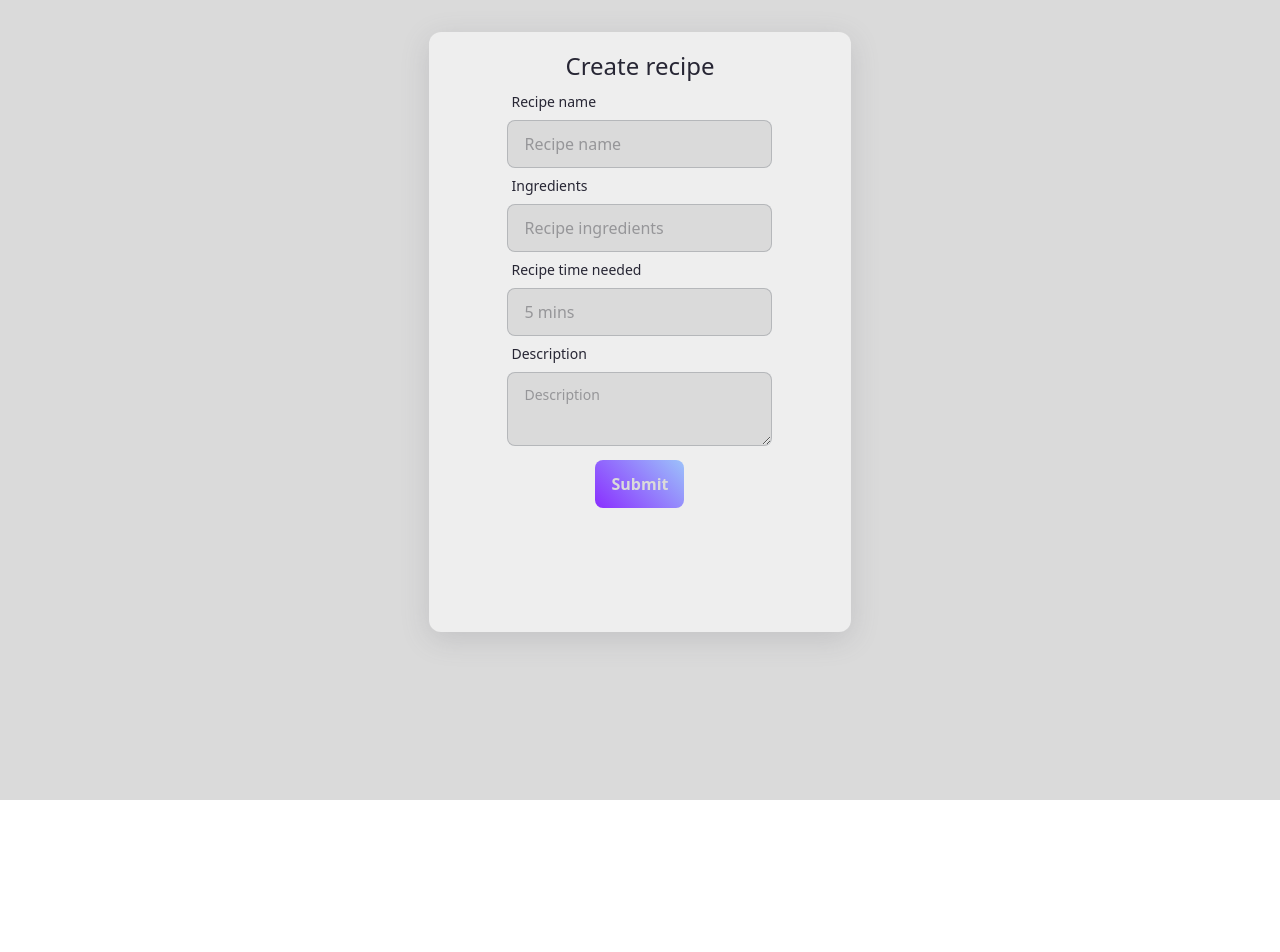
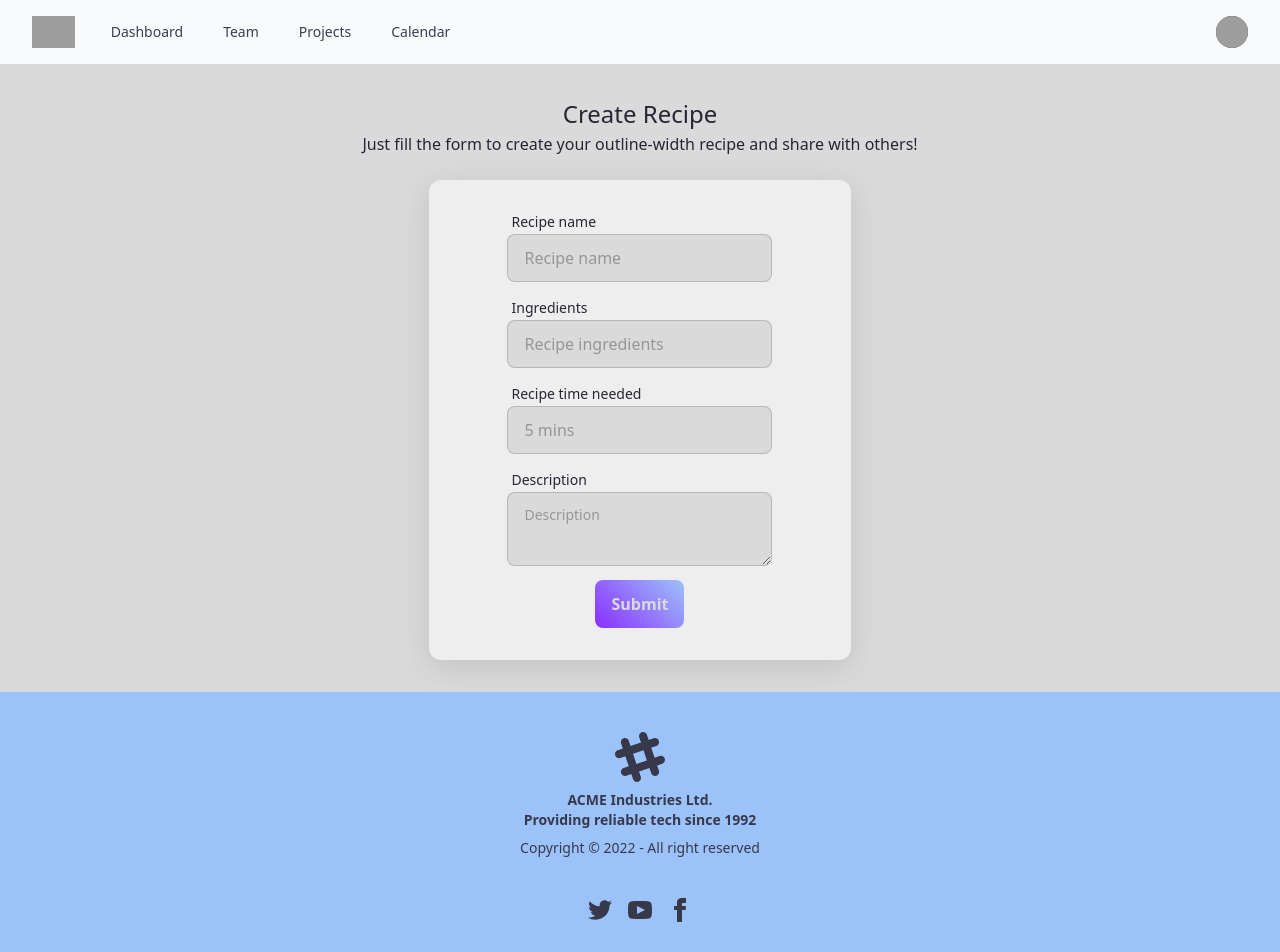
Before and after one commit to csgreg/recipe-frontend, a SvelteKit app: page /create-recipe in a window 1280 px wide. Shown: the top 952 px of the page. Before the commit the page ends 800 px from the top, so only its background shows below. Built offline with nearby package versions, Linux system fonts and the light colour scheme; grey boxes are pictures that could not be loaded.

Commit message:
now it look like a real page

```diff
--- /dev/null
+++ b/src/components/footer/footer.svelte
@@ -0,0 +1,68 @@
+<footer class="footer footer-center p-10 bg-primary text-primary-content">
+	<div>
+		<svg
+			width="50"
+			height="50"
+			viewBox="0 0 24 24"
+			xmlns="http://www.w3.org/2000/svg"
+			fill-rule="evenodd"
+			clip-rule="evenodd"
+			class="inline-block fill-current"
+			><path
+				d="M22.672 15.226l-2.432.811.841 2.515c.33 1.019-.209 2.127-1.23 2.456-1.15.325-2.148-.321-2.463-1.226l-.84-2.518-5.013 1.677.84 2.517c.391 1.203-.434 2.542-1.831 2.542-.88 0-1.601-.564-1.86-1.314l-.842-2.516-2.431.809c-1.135.328-2.145-.317-2.463-1.229-.329-1.018.211-2.127 1.231-2.456l2.432-.809-1.621-4.823-2.432.808c-1.355.384-2.558-.59-2.558-1.839 0-.817.509-1.582 1.327-1.846l2.433-.809-.842-2.515c-.33-1.02.211-2.129 1.232-2.458 1.02-.329 2.13.209 2.461 1.229l.842 2.515 5.011-1.677-.839-2.517c-.403-1.238.484-2.553 1.843-2.553.819 0 1.585.509 1.85 1.326l.841 2.517 2.431-.81c1.02-.33 2.131.211 2.461 1.229.332 1.018-.21 2.126-1.23 2.456l-2.433.809 1.622 4.823 2.433-.809c1.242-.401 2.557.484 2.557 1.838 0 .819-.51 1.583-1.328 1.847m-8.992-6.428l-5.01 1.675 1.619 4.828 5.011-1.674-1.62-4.829z"
+			/></svg
+		>
+		<p class="font-bold">
+			ACME Industries Ltd. <br />Providing reliable tech since 1992
+		</p>
+		<p>Copyright © 2022 - All right reserved</p>
+	</div>
+	<div>
+		<div class="grid grid-flow-col gap-4">
+			<a
+				><svg
+					xmlns="http://www.w3.org/2000/svg"
+					width="24"
+					height="24"
+					viewBox="0 0 24 24"
+					class="fill-current"
+					><path
+						d="M24 4.557c-.883.392-1.832.656-2.828.775 1.017-.609 1.798-1.574 2.165-2.724-.951.564-2.005.974-3.127 1.195-.897-.957-2.178-1.555-3.594-1.555-3.179 0-5.515 2.966-4.797 6.045-4.091-.205-7.719-2.165-10.148-5.144-1.29 2.213-.669 5.108 1.523 6.574-.806-.026-1.566-.247-2.229-.616-.054 2.281 1.581 4.415 3.949 4.89-.693.188-1.452.232-2.224.084.626 1.956 2.444 3.379 4.6 3.419-2.07 1.623-4.678 2.348-7.29 2.04 2.179 1.397 4.768 2.212 7.548 2.212 9.142 0 14.307-7.721 13.995-14.646.962-.695 1.797-1.562 2.457-2.549z"
+					/></svg
+				></a
+			>
+			<a
+				><svg
+					xmlns="http://www.w3.org/2000/svg"
+					width="24"
+					height="24"
+					viewBox="0 0 24 24"
+					class="fill-current"
+					><path
+						d="M19.615 3.184c-3.604-.246-11.631-.245-15.23 0-3.897.266-4.356 2.62-4.385 8.816.029 6.185.484 8.549 4.385 8.816 3.6.245 11.626.246 15.23 0 3.897-.266 4.356-2.62 4.385-8.816-.029-6.185-.484-8.549-4.385-8.816zm-10.615 12.816v-8l8 3.993-8 4.007z"
+					/></svg
+				></a
+			>
+			<a
+				><svg
+					xmlns="http://www.w3.org/2000/svg"
+					width="24"
+					height="24"
+					viewBox="0 0 24 24"
+					class="fill-current"
+					><path
+						d="M9 8h-3v4h3v12h5v-12h3.642l.358-4h-4v-1.667c0-.955.192-1.333 1.115-1.333h2.885v-5h-3.808c-3.596 0-5.192 1.583-5.192 4.615v3.385z"
+					/></svg
+				></a
+			>
+		</div>
+	</div>
+</footer>
+
+<style lang="scss">
+	@import '../../style/variables.scss';
+	.footer {
+		background-color: $color-secondary;
+        color: $text-secondary;
+	}
+</style>
--- a/src/components/input/input.svelte
+++ b/src/components/input/input.svelte
@@ -37,6 +37,7 @@
 
 	.label {
 		margin-bottom: 0;
+		padding-bottom: $spacing-01;
 	}
 
 	.input {
--- /dev/null
+++ b/src/components/navbar/navbar.svelte
@@ -0,0 +1,184 @@
+<script lang="ts">
+	let isDropdownVisible = false;
+	let isMenuOpen = false;
+</script>
+
+<nav class="bg-gray-50">
+	<div class="mx-auto max-w-7xl px-2 sm:px-6 lg:px-8">
+		<div class="relative flex h-16 items-center justify-between">
+			<div class="absolute inset-y-0 left-0 flex items-center sm:hidden">
+				<button
+					on:click={() => (isMenuOpen = !isMenuOpen)}
+					type="button"
+					class="inline-flex items-center justify-center rounded-md p-2 text-gray-400 hover:bg-gray-700 hover:text-white focus:outline-none focus:ring-2 focus:ring-inset focus:ring-white"
+					aria-controls="mobile-menu"
+					aria-expanded="false"
+				>
+					<span class="sr-only">Open main menu</span>
+
+					{#if !isMenuOpen}
+						<svg
+							class="block h-6 w-6"
+							xmlns="http://www.w3.org/2000/svg"
+							fill="none"
+							viewBox="0 0 24 24"
+							stroke-width="1.5"
+							stroke="currentColor"
+							aria-hidden="true"
+						>
+							<path
+								stroke-linecap="round"
+								stroke-linejoin="round"
+								d="M3.75 6.75h16.5M3.75 12h16.5m-16.5 5.25h16.5"
+							/>
+						</svg>
+					{/if}
+					{#if isMenuOpen}
+						<svg
+							class="block h-6 w-6"
+							xmlns="http://www.w3.org/2000/svg"
+							fill="none"
+							viewBox="0 0 24 24"
+							stroke-width="1.5"
+							stroke="currentColor"
+							aria-hidden="true"
+						>
+							<path stroke-linecap="round" stroke-linejoin="round" d="M6 18L18 6M6 6l12 12" />
+						</svg>
+					{/if}
+				</button>
+			</div>
+			<div class="flex flex-1 items-center justify-center sm:items-stretch sm:justify-start">
+				<div class="flex flex-shrink-0 items-center">
+					<img
+						class="block h-8 w-auto lg:hidden"
+						src="https://tailwindui.com/img/logos/mark.svg?color=indigo&shade=500"
+						alt="Your Company"
+					/>
+					<img
+						class="hidden h-8 w-auto lg:block"
+						src="https://tailwindui.com/img/logos/mark.svg?color=indigo&shade=500"
+						alt="Your Company"
+					/>
+				</div>
+				<div class="hidden sm:ml-6 sm:block">
+					<div class="flex space-x-4">
+						<!-- Current: "bg-gray-900 text-white", Default: "text-gray-300 hover:bg-gray-700 hover:text-white" -->
+						<a
+							href="#"
+							class="hover:bg-gray-700 hover:text-white text-gray-700 px-3 py-2 rounded-md text-sm font-medium"
+							aria-current="page">Dashboard</a
+						>
+
+						<a
+							href="#"
+							class="text-gray-700 hover:bg-gray-700 hover:text-white px-3 py-2 rounded-md text-sm font-medium"
+							>Team</a
+						>
+
+						<a
+							href="#"
+							class="text-gray-700 hover:bg-gray-700 hover:text-white  px-3 py-2 rounded-md text-sm font-medium"
+							>Projects</a
+						>
+
+						<a
+							href="#"
+							class="text-gray-700 hover:bg-gray-700 hover:text-white px-3 py-2 rounded-md text-sm font-medium"
+							>Calendar</a
+						>
+					</div>
+				</div>
+			</div>
+			<div
+				class="absolute inset-y-0 right-0 flex items-center pr-2 sm:static sm:inset-auto sm:ml-6 sm:pr-0"
+			>
+				<!-- Profile dropdown -->
+				<div class="relative ml-3">
+					<div>
+						<button
+							on:click={() => (isDropdownVisible = !isDropdownVisible)}
+							type="button"
+							class="flex rounded-full bg-gray-800 text-sm focus:outline-none focus:ring-2 focus:ring-white focus:ring-offset-2 focus:ring-offset-gray-800"
+							id="user-menu-button"
+							aria-expanded="false"
+							aria-haspopup="true"
+						>
+							<span class="sr-only">Open user menu</span>
+							<img
+								class="h-8 w-8 rounded-full"
+								src="https://images.unsplash.com/photo-1472099645785-5658abf4ff4e?ixlib=rb-1.2.1&ixid=eyJhcHBfaWQiOjEyMDd9&auto=format&fit=facearea&facepad=2&w=256&h=256&q=80"
+								alt=""
+							/>
+						</button>
+					</div>
+
+					{#if isDropdownVisible}
+						<div
+							class="absolute right-0 z-10 mt-2 w-48 origin-top-right rounded-md bg-white py-1 shadow-lg ring-1 ring-black ring-opacity-5 focus:outline-none"
+							role="menu"
+							aria-orientation="vertical"
+							aria-labelledby="user-menu-button"
+							tabindex="-1"
+						>
+							<a
+								href="#"
+								class="block px-4 py-2 text-sm text-gray-700"
+								role="menuitem"
+								tabindex="-1"
+								id="user-menu-item-0">Your Profile</a
+							>
+							<a
+								href="#"
+								class="block px-4 py-2 text-sm text-gray-700"
+								role="menuitem"
+								tabindex="-1"
+								id="user-menu-item-1">Settings</a
+							>
+							<a
+								href="#"
+								class="block px-4 py-2 text-sm text-gray-700"
+								role="menuitem"
+								tabindex="-1"
+								id="user-menu-item-2">Sign out</a
+							>
+						</div>
+					{/if}
+				</div>
+			</div>
+		</div>
+	</div>
+
+	{#if isMenuOpen}
+		<div class="sm:hidden" id="mobile-menu">
+			<div class="space-y-1 px-2 pt-2 pb-3">
+				<a
+					href="#"
+					class="hover:bg-gray-700 text-gray-700 hover:text-white block px-3 py-2 rounded-md text-base font-medium"
+					aria-current="page">Dashboard</a
+				>
+
+				<a
+					href="#"
+					class="text-gray-700 hover:bg-gray-700 hover:text-white block px-3 py-2 rounded-md text-base font-medium"
+					>Team</a
+				>
+
+				<a
+					href="#"
+					class="text-gray-700 hover:bg-gray-700 hover:text-white block px-3 py-2 rounded-md text-base font-medium"
+					>Projects</a
+				>
+
+				<a
+					href="#"
+					class="text-gray-700 hover:bg-gray-700 hover:text-white block px-3 py-2 rounded-md text-base font-medium"
+					>Calendar</a
+				>
+			</div>
+		</div>
+	{/if}
+</nav>
+
+<style lang="scss">
+</style>
--- a/src/components/textarea/textarea.svelte
+++ b/src/components/textarea/textarea.svelte
@@ -52,5 +52,6 @@
 
 	.label {
 		margin-bottom: 0;
+		padding-bottom: $spacing-01;
 	}
 </style>
--- a/src/routes/+layout.svelte
+++ b/src/routes/+layout.svelte
@@ -1,5 +1,9 @@
 <script lang="ts">
 	import '../app.scss';
+	import Navbar from 'components/navbar/navbar.svelte';
+	import Footer from 'components/footer/footer.svelte';
 </script>
 
+<Navbar />
 <slot />
+<Footer />
--- a/src/routes/create-recipe/+page.svelte
+++ b/src/routes/create-recipe/+page.svelte
@@ -6,19 +6,20 @@
 </script>
 
 <div class="create-page">
+	<h1 class="title">Create Recipe</h1>
+	<span class="subtitle">Just fill the form to create your outline-width recipe and share with others!</span>
 	<div class="card">
-		<h1 class="title">Create recipe</h1>
 		<form>
-			<div class="name-input-container">
+			<div class="container name-input-container">
 				<Input placeholder="Recipe name" label="Recipe name" />
 			</div>
-			<div class="recipe-input-container">
+			<div class="container recipe-input-container">
 				<Input placeholder="Recipe ingredients" label="Ingredients" />
 			</div>
-			<div class="time-input-container">
+			<div class="container time-input-container">
 				<Input placeholder="5 mins" label="Recipe time needed" />
 			</div>
-			<div class="description-input-container">
+			<div class="container description-input-container">
 				<Textarea resizeable placeholder="Description" label="Description" />
 			</div>
 			<div class="button-container">
@@ -35,22 +36,35 @@
 		padding-top: $spacing-07;
 		width: 100%;
 		height: 100%;
+		display: flex;
+		flex-direction: column;
+		.title {
+			margin: auto;
+			font-size: 24px;
+			font-weight: 500;
+		}
+		.subtitle {
+			margin: auto;
+			margin-bottom: $spacing-06;
+			margin-left: $spacing-06;
+			margin-right: $spacing-06;
+			text-align: center;
+		}
 		.card {
 			min-width: 330px;
 			width: 33%;
-			margin-top: $spacing-07;
 			margin: auto;
+			margin-bottom: $spacing-07;
 			background-color: $bg-primary;
 			border-radius: 12px;
-			height: 600px;
 			box-shadow: rgba(100, 100, 111, 0.2) 0px 7px 29px 0px;
-			padding: $spacing-05 $spacing-03;
+			padding: $spacing-05 $spacing-03 $spacing-07;
 			display: flex;
 			flex-direction: column;
 			align-items: center;
-			.title {
-				font-size: 24px;
-				font-weight: 500;
+
+			.container {
+				margin-top: $spacing-03;
 			}
 			.button-container {
 				width: 100%;
```
